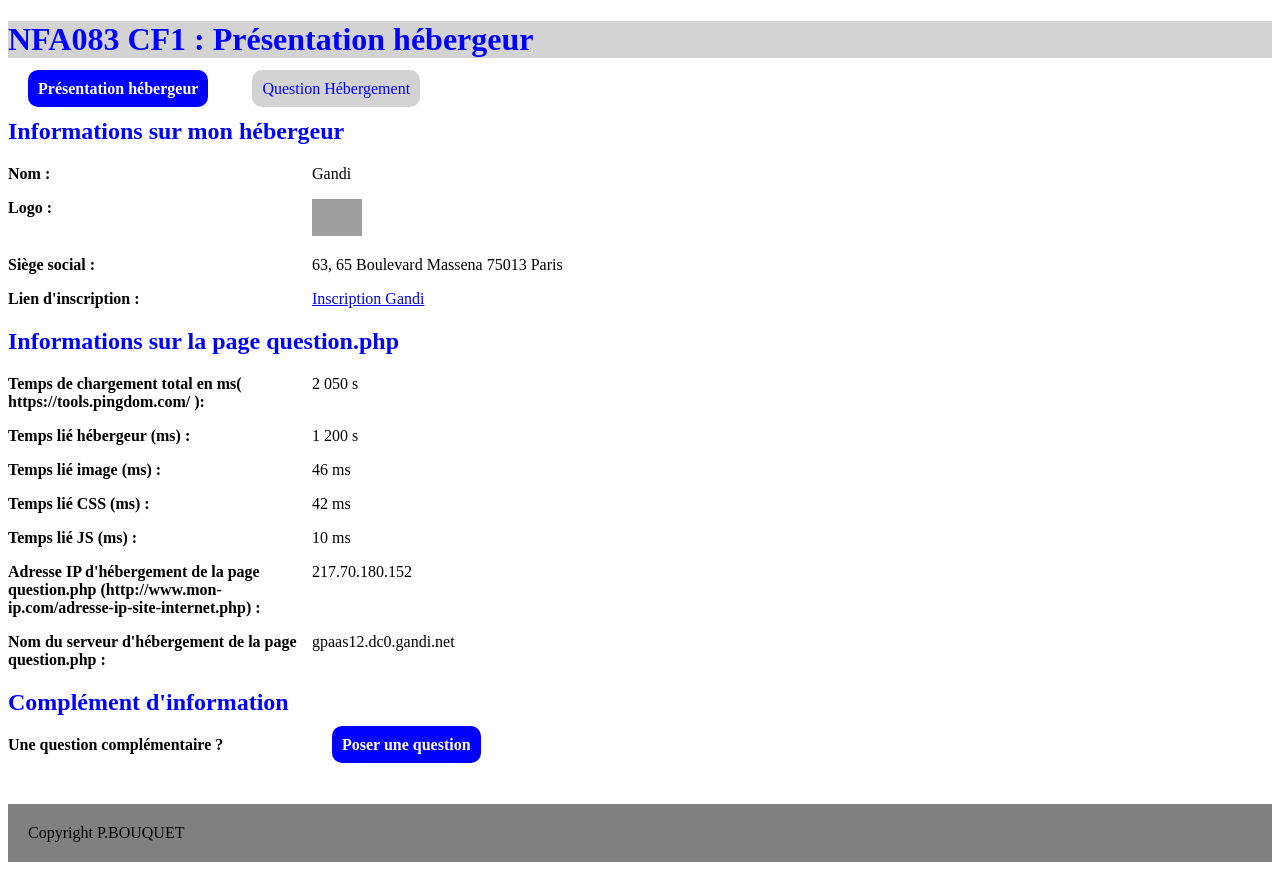
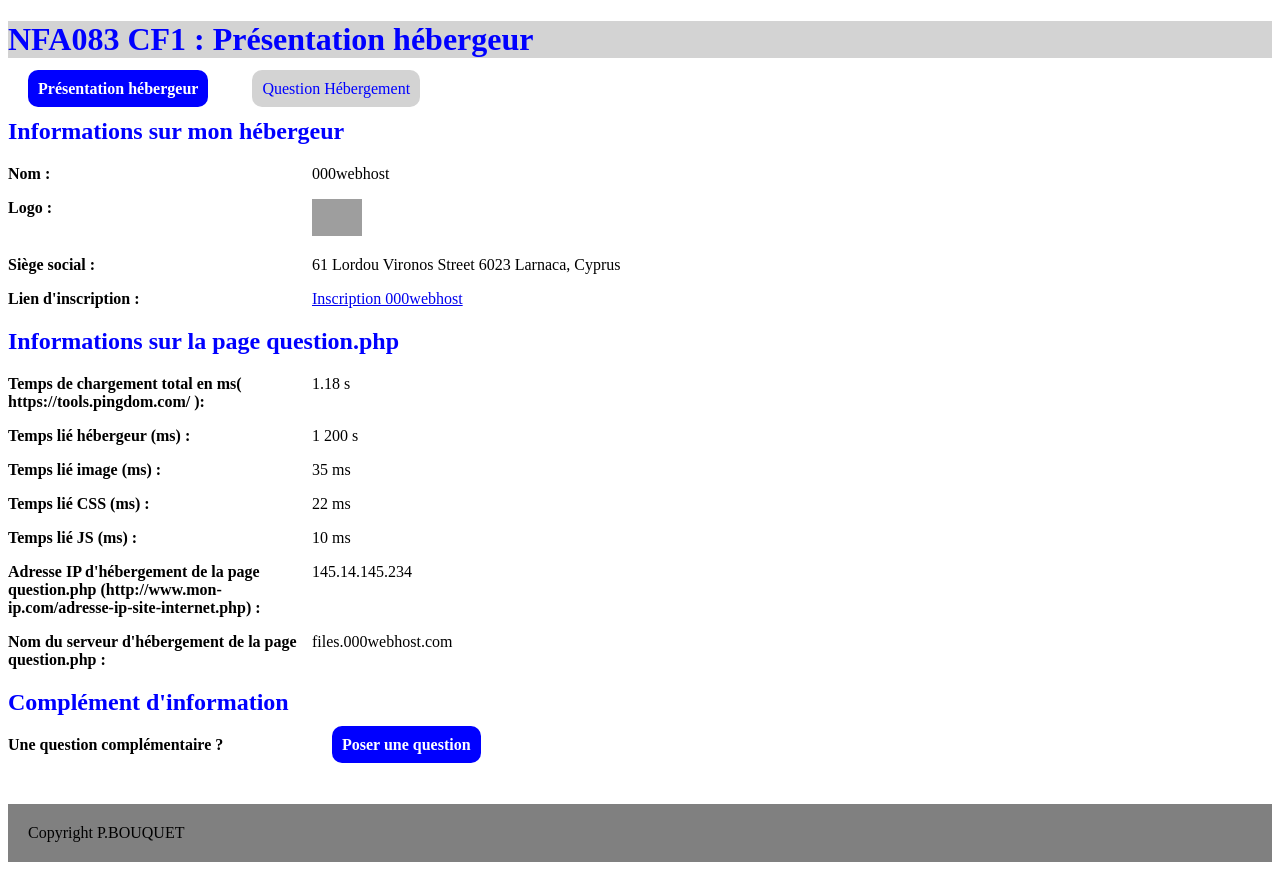
Before and after one commit to enghazar/cnam-nfa083-HazarKAYSI, a PHP site: page / in a window 1280 px wide. Run offline with PHP 8.4, Linux system fonts and the light colour scheme; grey boxes are pictures that could not be loaded.

Commit message:
verification finale

```diff
--- a/index.php
+++ b/index.php
@@ -6,21 +6,21 @@
 
 <!-- PRESENTATION Hébergeur ============================================================== -->
   <section><h2>Informations sur mon hébergeur</h2>
-           <p><strong>Nom : </strong> Gandi</p>
-           <p><strong>Logo : </strong> <img src="img/gandi.jpg" /></p>
-           <p><strong>Siège social : </strong> 63, 65 Boulevard Massena 75013 Paris</p>
+           <p><strong>Nom : </strong> 000webhost</p>
+           <p><strong>Logo : </strong> <img src="img/logo.png" /></p>
+           <p><strong>Siège social : </strong> 61 Lordou Vironos Street 6023 Larnaca, Cyprus</p>
            <p><strong>Lien d'inscription : </strong>
-           <a href="https://www.gandi.net/fr/simple-hosting" target="_blanck" >Inscription Gandi</a></p>
+           <a href="https://fr.000webhost.com/inscription-site-gratuite" target="_blanck" >Inscription 000webhost</a></p>
   </section>
   <section><h2>Informations sur la page question.php</h2>
-           <p><strong>Temps de chargement total en ms( https://tools.pingdom.com/ ): </strong> 2 050 s</p>
+           <p><strong>Temps de chargement total en ms( https://tools.pingdom.com/ ): </strong> 1.18 s</p>
            <p><strong>Temps lié hébergeur (ms) : </strong> 1 200 s</p>
-           <p><strong>Temps lié image (ms) : </strong> 46 ms</p>
-           <p><strong>Temps lié CSS (ms) : </strong> 42 ms</p>
+           <p><strong>Temps lié image (ms) : </strong> 35 ms</p>
+           <p><strong>Temps lié CSS (ms) : </strong> 22 ms</p>
            <p><strong>Temps lié JS (ms) : </strong> 10 ms</p>
            <p><strong>Adresse IP d'hébergement de la page question.php
-           (http://www.mon-ip.com/adresse-ip-site-internet.php) : </strong> 217.70.180.152</p>
-           <p><strong>Nom du serveur d'hébergement de la page question.php : </strong> gpaas12.dc0.gandi.net</p>
+           (http://www.mon-ip.com/adresse-ip-site-internet.php) : </strong> 145.14.145.234</p>
+           <p><strong>Nom du serveur d'hébergement de la page question.php : </strong> files.000webhost.com</p>
   </section>
   <section><h2>Complément d'information</h2>
            <p><strong>Une question complémentaire ? </strong>
```
